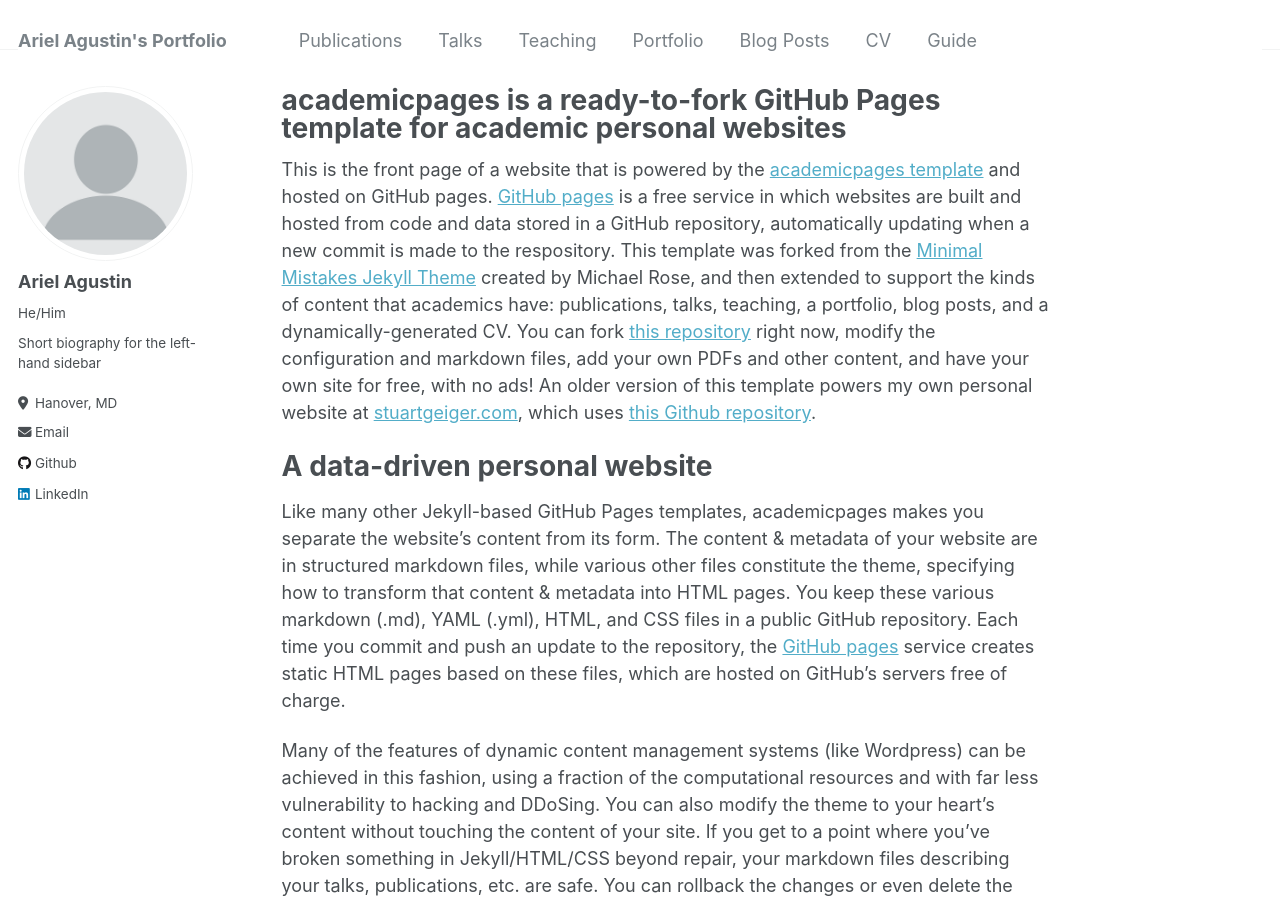
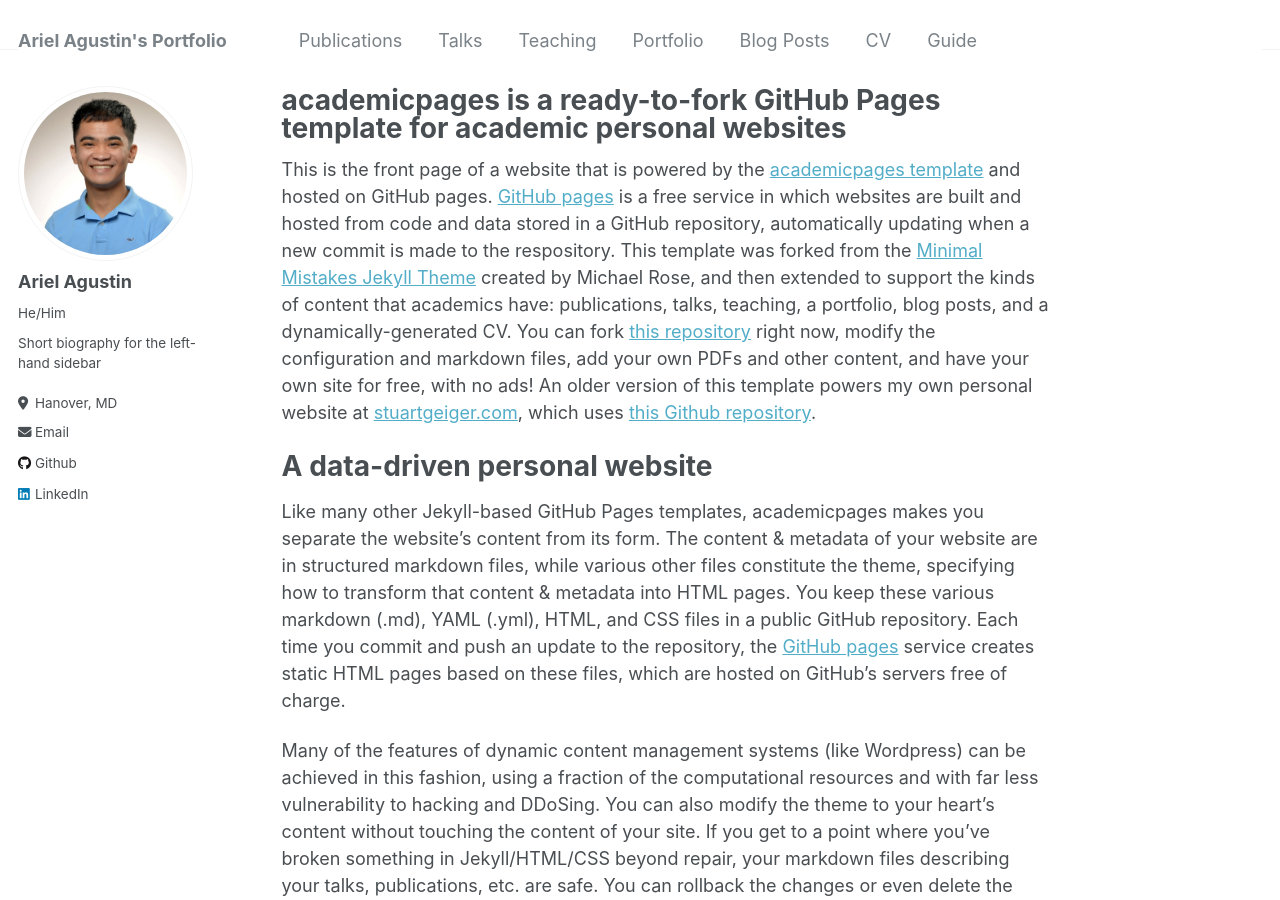
Before and after one commit to Ariel-Agustin/Ariel-Agustin.github.io, a Jekyll site: the page built from _pages/about.md, in a window 1280 px wide and 900 px high. Built offline with Jekyll 4.4.1, drawn with Linux system fonts in a browser that asks for light colours.

Commit message:
Update _config.yml

```diff
--- a/_config.yml
+++ b/_config.yml
@@ -21,7 +21,7 @@
 #               Additional customization can be done by editing /_includes/author-profile.html
 author:
   # Biographic information
-  avatar           : "profile.png"
+  avatar           : "1696359298649.jpg"
   name             : "Ariel Agustin"
   pronouns         : "He/Him"
   bio              : "Short biography for the left-hand sidebar"
```
